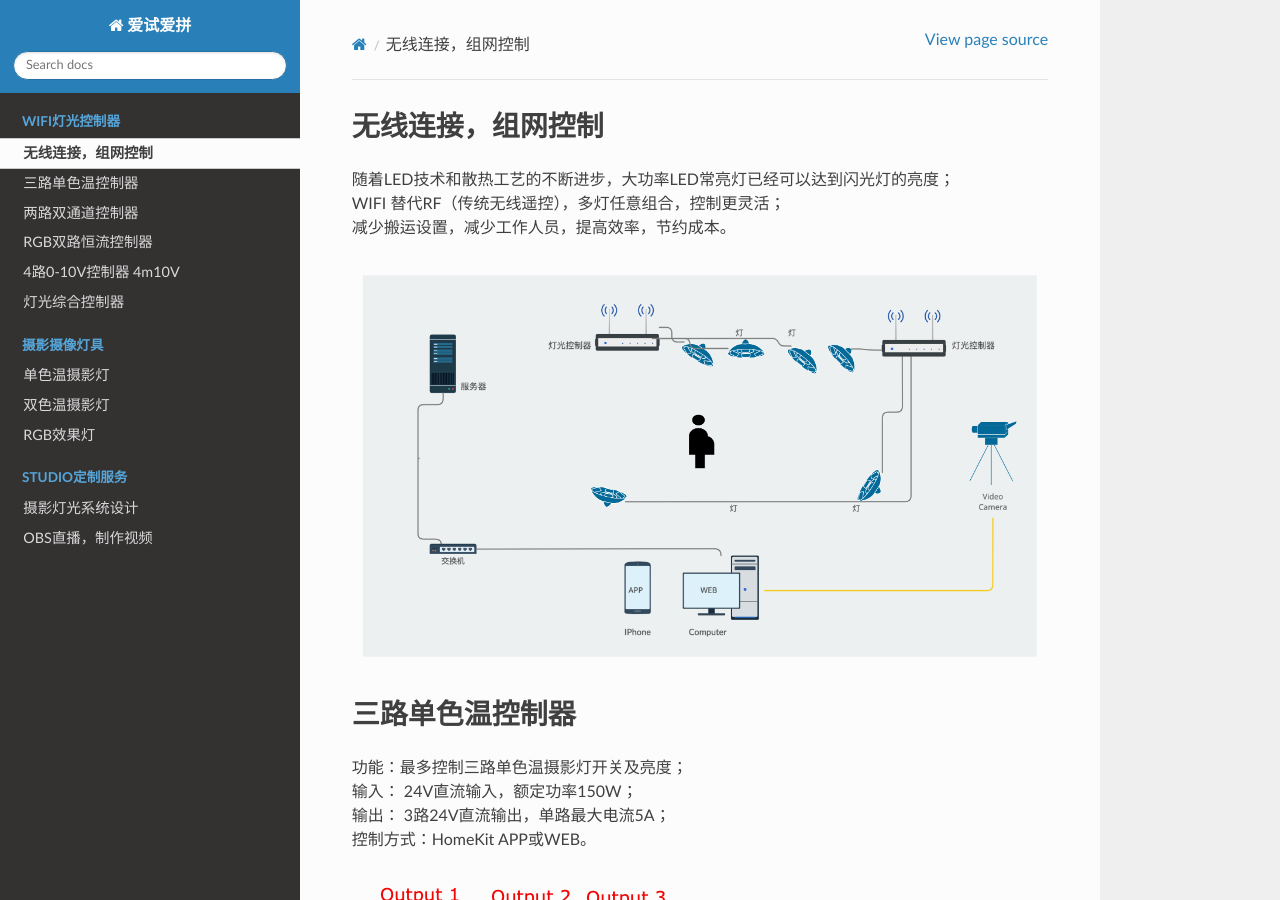
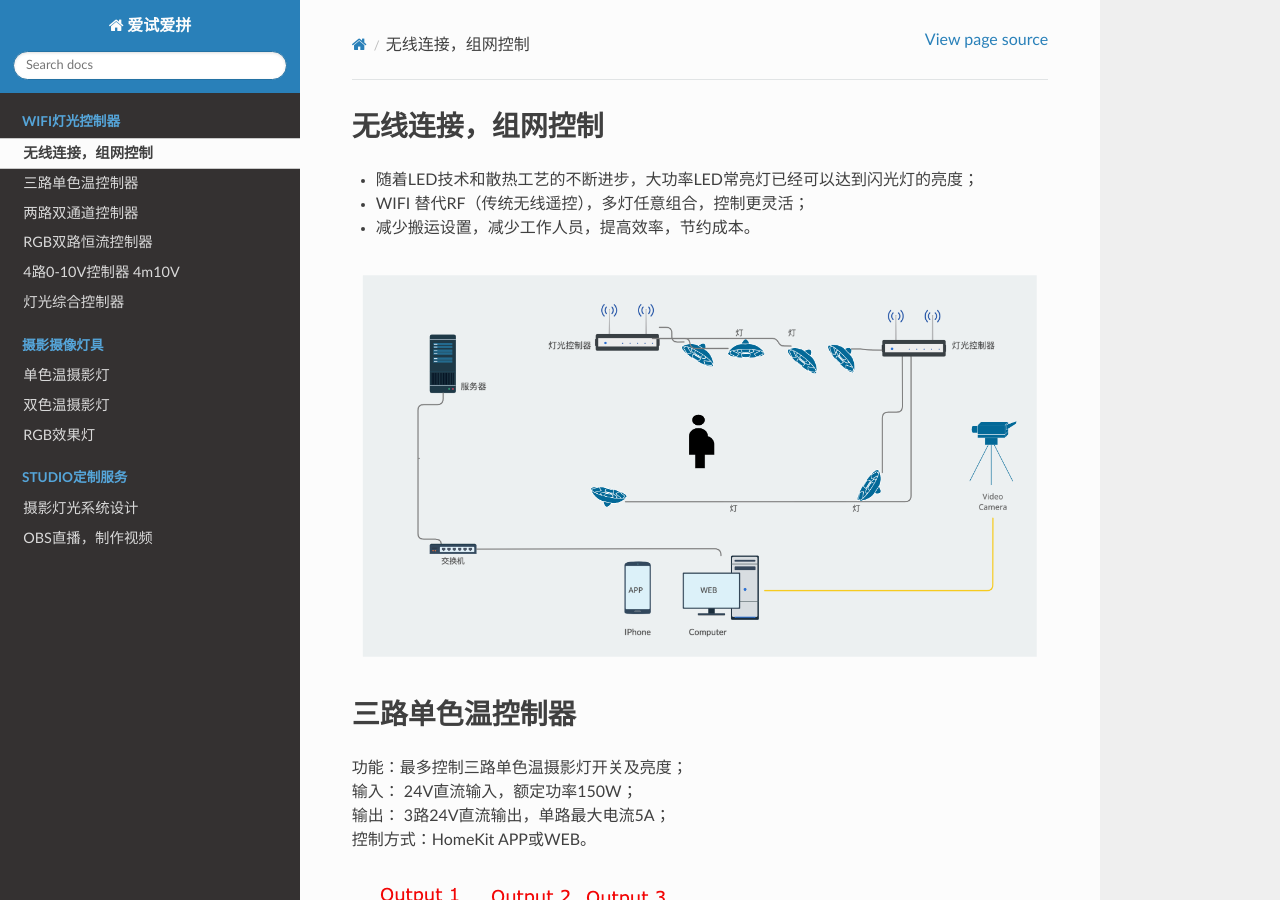
Before and after one commit to paultang/abapweb, a Sphinx documentation site: the page built from source/controler.rst, in a window 1280 px wide and 900 px high. Built offline with Sphinx 7.4.7 and the Read the Docs theme 2.0.0, drawn with Linux system fonts in a browser that asks for light colours.

```diff
--- a/source/controler.rst
+++ b/source/controler.rst
@@ -1,8 +1,8 @@
 无线连接，组网控制
 ---------------
-| 随着LED技术和散热工艺的不断进步，大功率LED常亮灯已经可以达到闪光灯的亮度；
-| WIFI 替代RF（传统无线遥控），多灯任意组合，控制更灵活；
-| 减少搬运设置，减少工作人员，提高效率，节约成本。
+* 随着LED技术和散热工艺的不断进步，大功率LED常亮灯已经可以达到闪光灯的亮度；
+* WIFI 替代RF（传统无线遥控），多灯任意组合，控制更灵活；
+* 减少搬运设置，减少工作人员，提高效率，节约成本。
 
 .. image:: /image/photography.png
 
```
